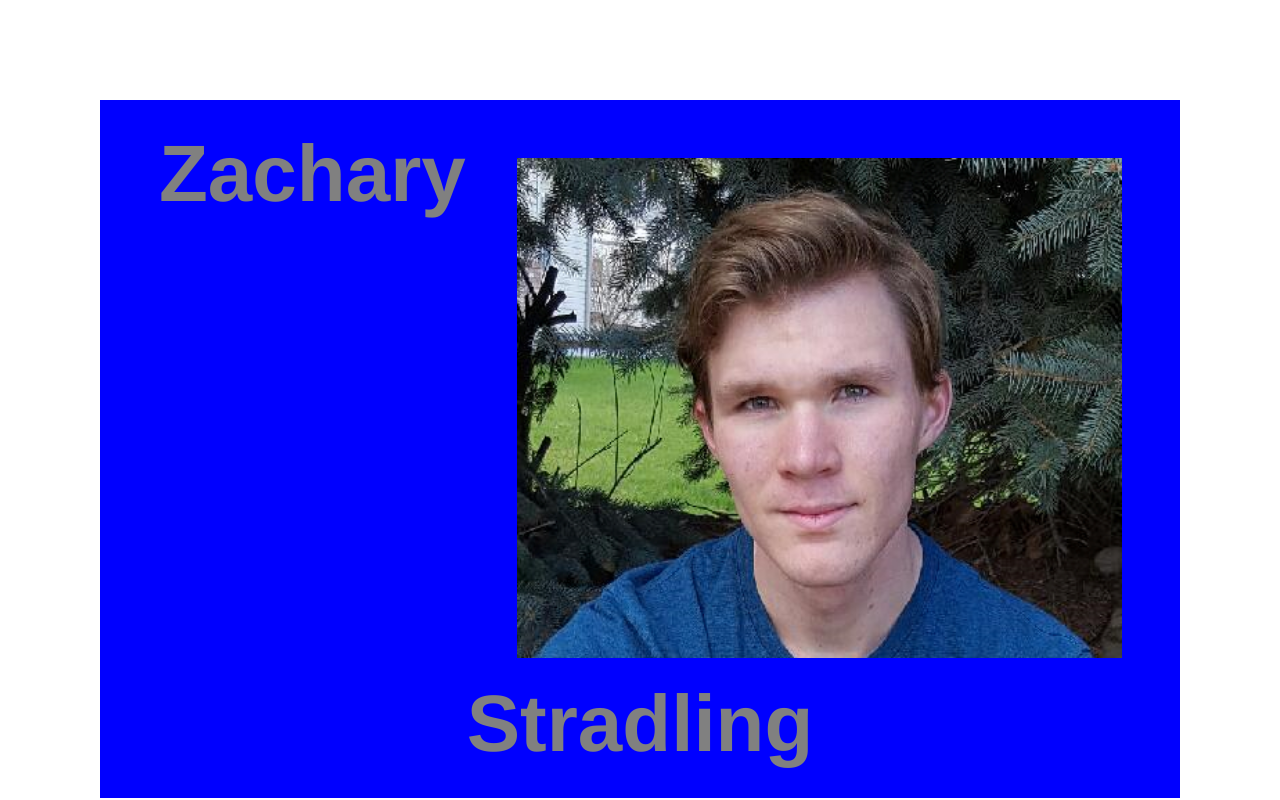
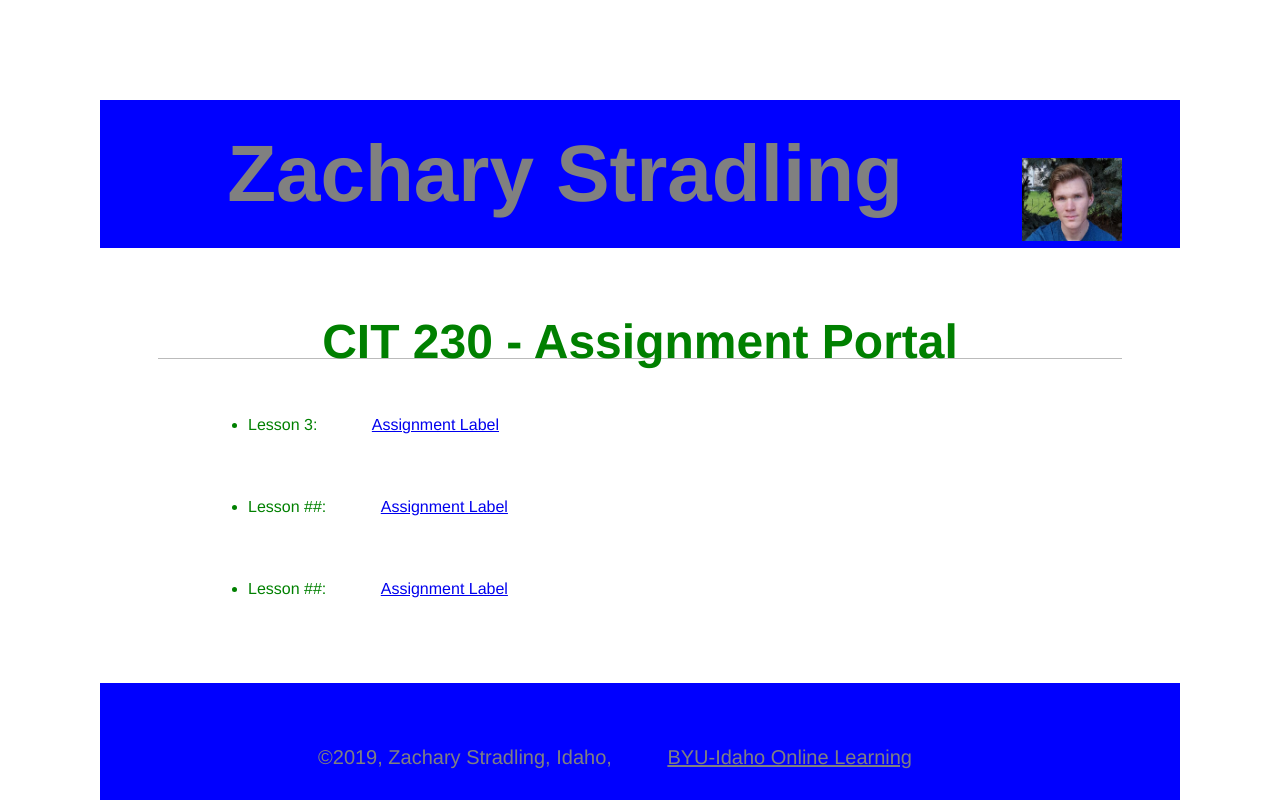
Before and after one commit to Zstrad7/Zstrad7.github.io, a plain HTML site: page index.html in a window 1280 px wide. Shown: the top 800 px of the page. Drawn offline with Linux system fonts and the light colour scheme.

Commit message:
i give up fixing this

```diff
--- a/css/main.css
+++ b/css/main.css
@@ -35,8 +35,8 @@ header, footer, footer a {
 }
 
 header img {
-    width: auto;
-    height: 500px;
+    width: 100px;
+    height: auto;
     float: right;
 }
 
```
